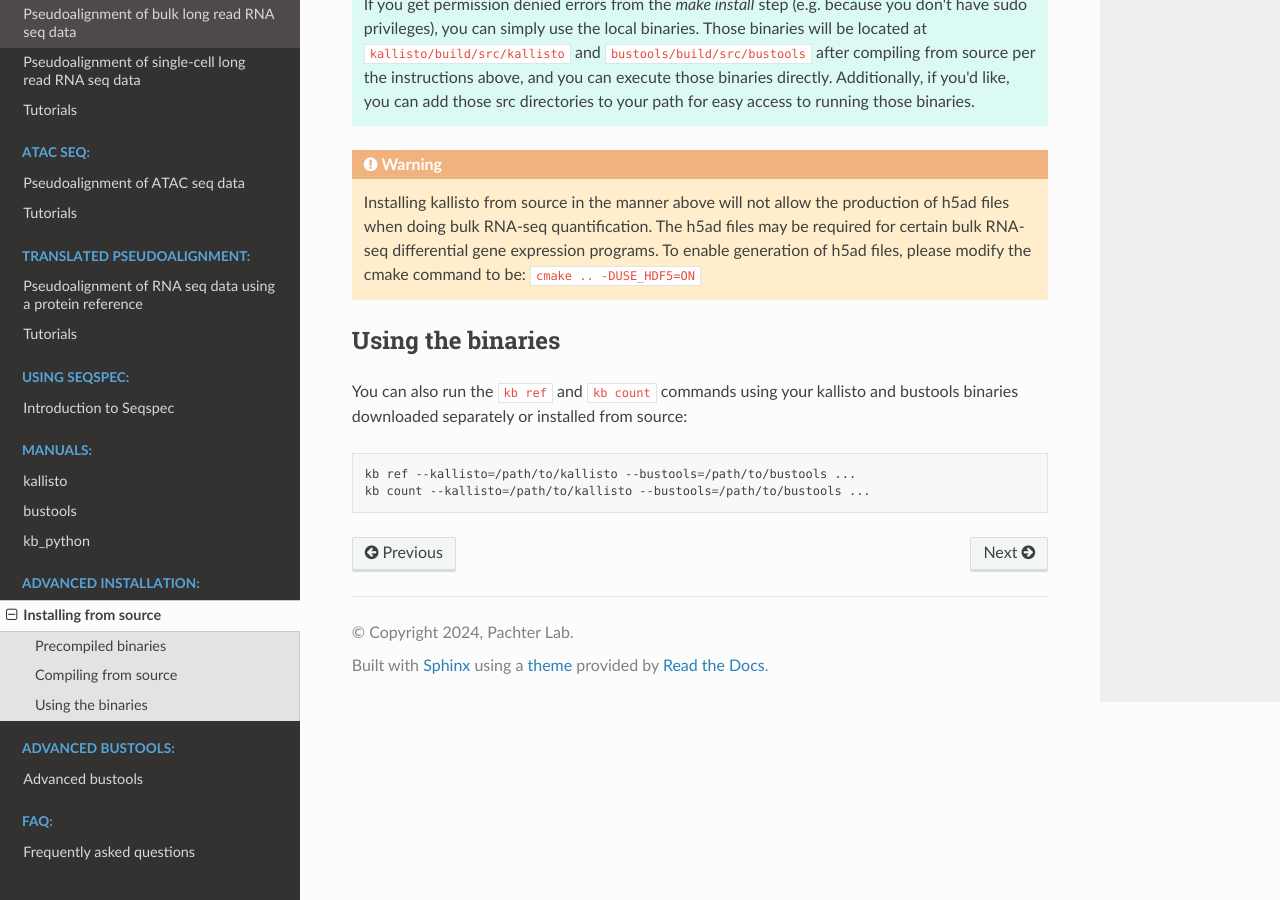
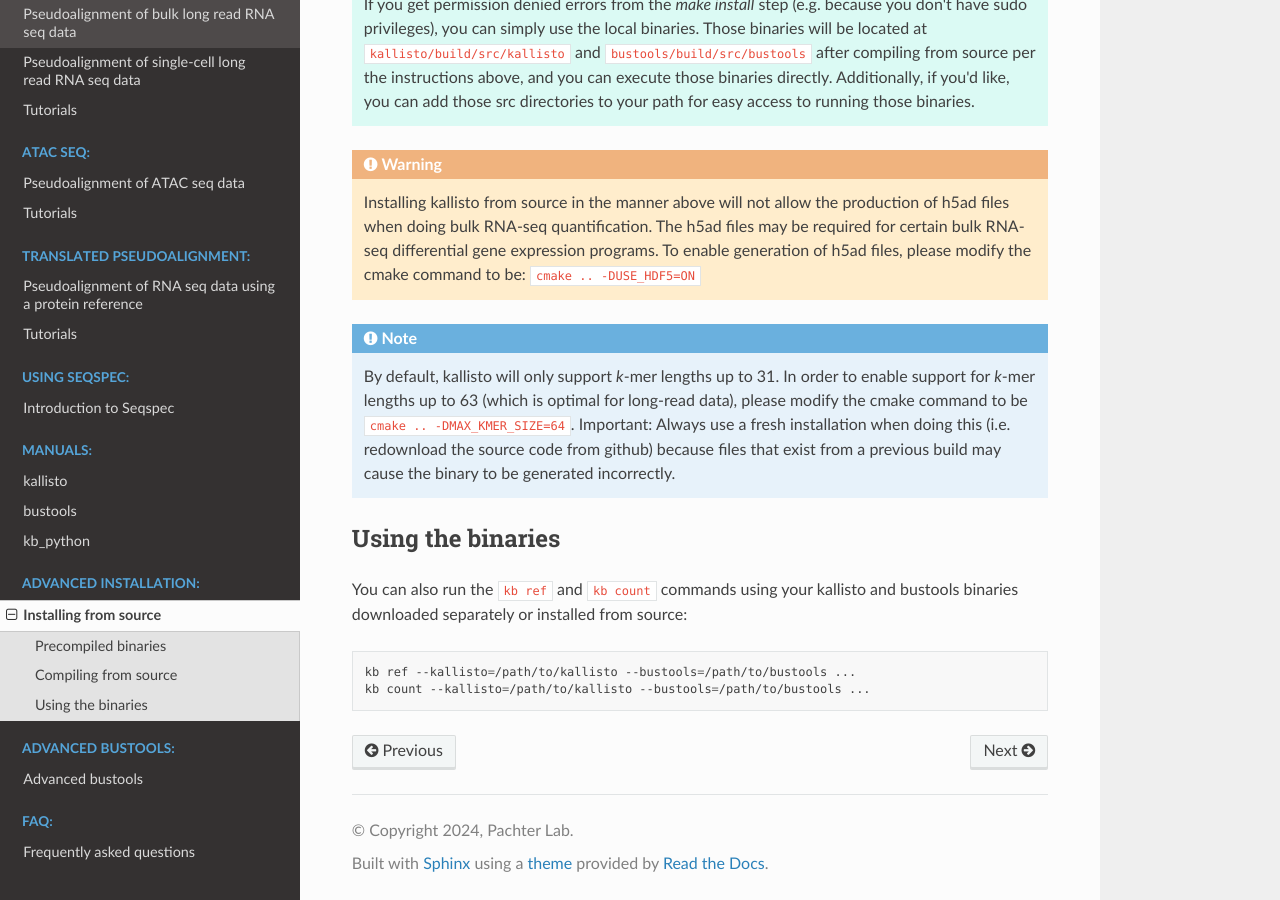
Before and after one commit to pachterlab/kb_docs, a Sphinx documentation site: the page built from docs/source/advanced_installation.rst, in a window 1280 px wide and 900 px high, scrolled down 1053 px. Built offline with Sphinx 7.4.7 and the Read the Docs theme 2.0.0, drawn with Linux system fonts in a browser that asks for light colours.

Commit message:
Update advanced_installation.rst

```diff
--- a/docs/source/advanced_installation.rst
+++ b/docs/source/advanced_installation.rst
@@ -52,6 +52,10 @@ If you want to install the latest version (not just specific versions), you can
 
   Installing kallisto from source in the manner above will not allow the production of h5ad files when doing bulk RNA-seq quantification. The h5ad files may be required for certain bulk RNA-seq differential gene expression programs. To enable generation of h5ad files, please modify the cmake command to be: ``cmake .. -DUSE_HDF5=ON``
 
+.. note::
+
+  By default, kallisto will only support *k*-mer lengths up to 31. In order to enable support for *k*-mer lengths up to 63 (which is optimal for long-read data), please modify the cmake command to be ``cmake .. -DMAX_KMER_SIZE=64``. Important: Always use a fresh installation when doing this (i.e. redownload the source code from github) because files that exist from a previous build may cause the binary to be generated incorrectly.
+
 
 Using the binaries
 ^^^^^^^^^^^^^^^^^^
```
